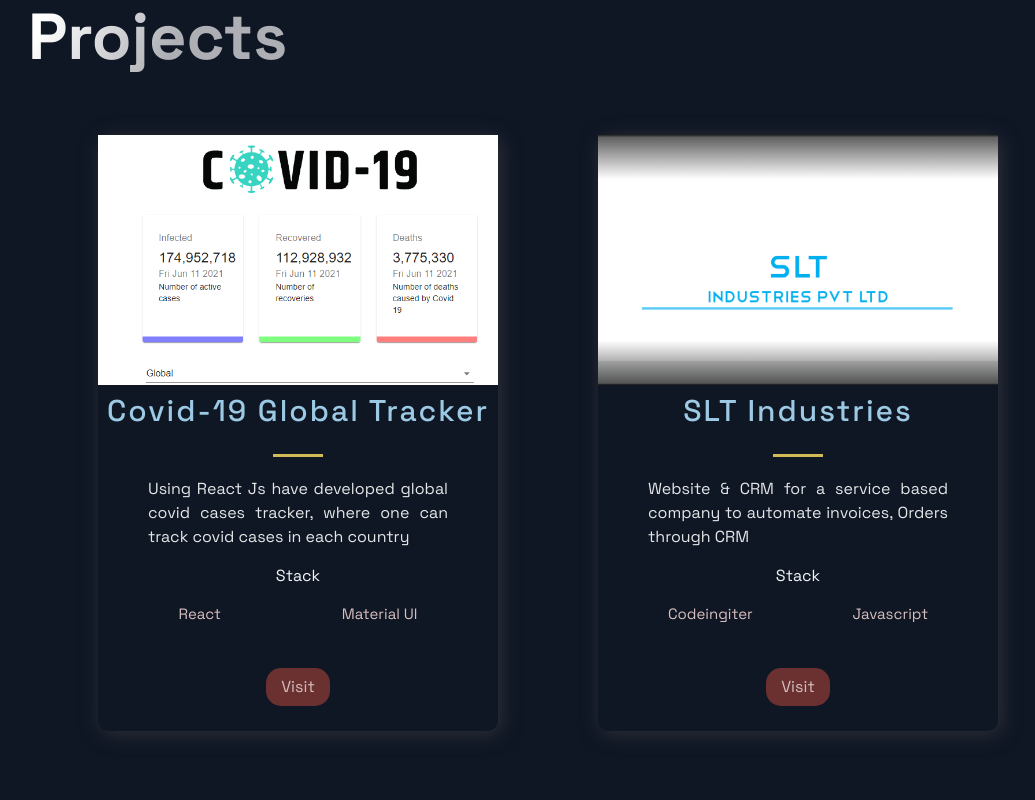
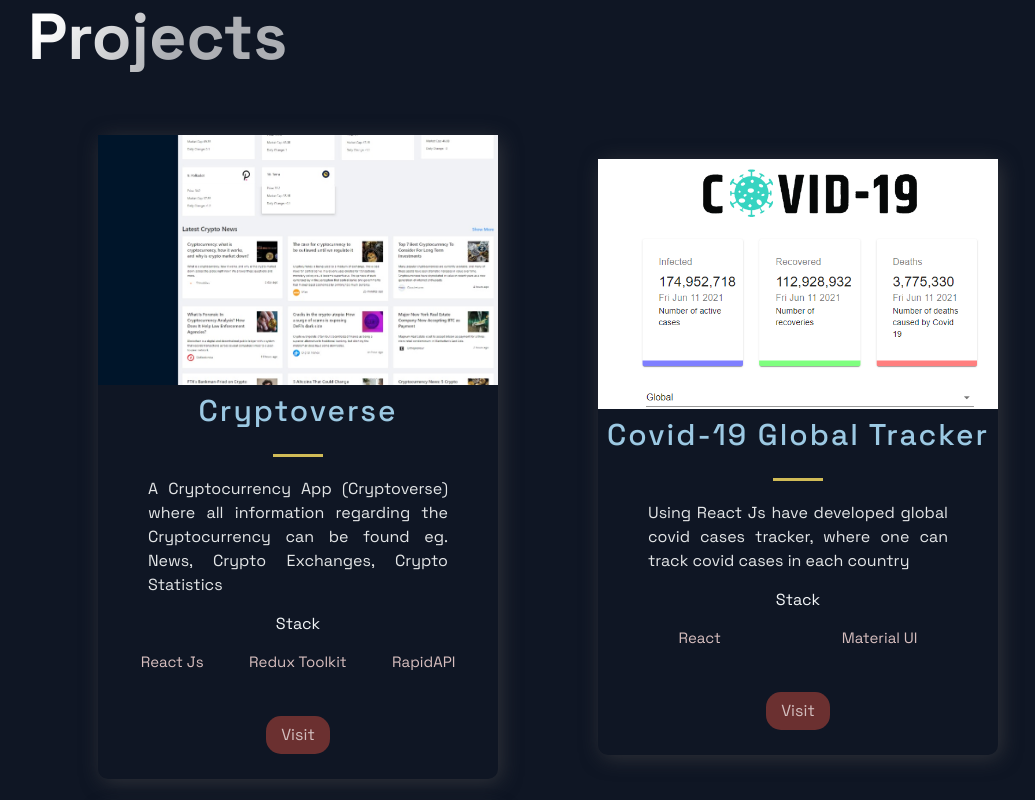
Before and after one commit to stands30/portfolio, a Next.js app: page / in a window 1280 px wide. Shown: the part 700-1500 px from the top of the page, without its empty margins (92-1127 px from the left). Built offline with nearby package versions, Linux system fonts and the light colour scheme.

Commit message:
cryptoverse project added

```diff
--- a/src/constants/constants.js
+++ b/src/constants/constants.js
@@ -1,4 +1,13 @@
 export const projects = [
+  {
+    title: 'Cryptoverse',
+    description:"A Cryptocurrency App (Cryptoverse) where all information regarding the Cryptocurrency can be found eg. News, Crypto Exchanges, Crypto Statistics",
+    image: '/images/cryptoverse.jpeg',
+    tags: [ 'React Js', ' Redux Toolkit', ' RapidAPI' ],
+    source: 'https://cryptoverse-report.netlify.app/',
+    visit: 'https://cryptoverse-report.netlify.app/',
+    id: 0,
+  },
   {
     title: 'Covid-19 Global Tracker',
     description: "Using React Js have developed global covid cases tracker, where one can track covid cases in each country ",
@@ -6,7 +15,7 @@
       tags: ['React', 'Material UI'],
     source: 'https://covid19globaltracker.herokuapp.com/',
     visit: 'https://covid19globaltracker.herokuapp.com/',
-    id: 0,
+    id: 1,
   },
   {
     title: 'SLT Industries',
@@ -15,7 +24,7 @@
     tags: [ 'Codeingiter', 'Javascript'],
     source: 'https://printzonedigitalpartner.sltindustries.com/',
     visit: 'https://printzonedigitalpartner.sltindustries.com/',
-    id: 1,
+    id: 2,
   },
   // {
   //   title: 'WebRTC App',
```
Also changed, not shown: public/images/cryptoverse.jpeg (added), public/images/default.jpg (added).
